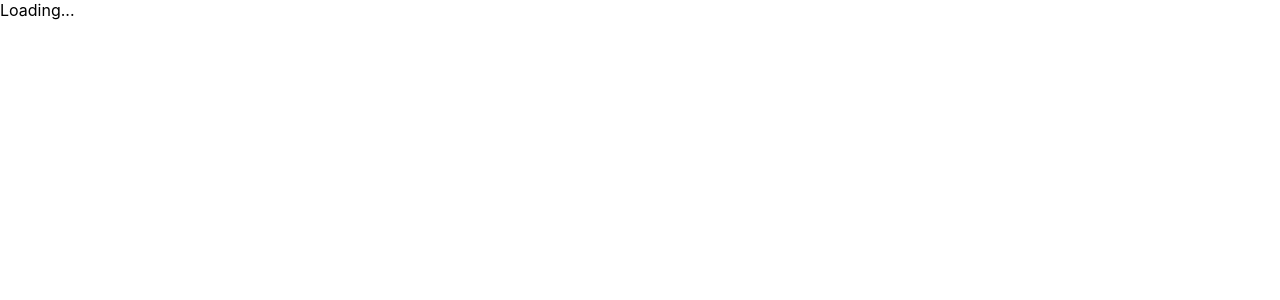
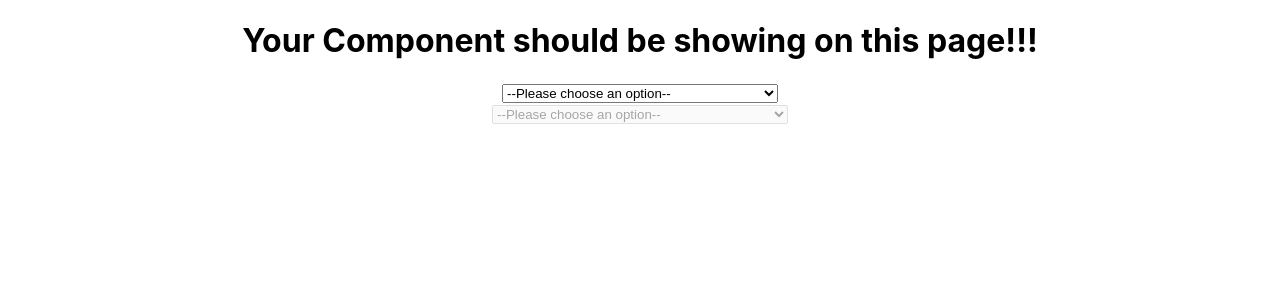
Before and after one commit to camelPhonso/mockup, a React (Create React App) app: page / in a window 1280 px wide. Shown: the top 300 px of the page. Built offline with nearby package versions, Linux system fonts and the light colour scheme.

Commit message:
disabled the second dropdown untill the first dropdown menu has a selection then enable second dropdown
relates #2

```diff
--- a/src/App.js
+++ b/src/App.js
@@ -1,25 +1,43 @@
-import React from "react";
+import "./App.css";
+import Dropdown from "./components/dropdown";
+import getAllRoutes from "./utils/getAllRoutes";
+import { useEffect, useState } from "react";
 
-export default function Dropdown({ routes, selectedRoute, setSelectedRoute, showId, disabled }) {
-  function handleChange(event) {
-    setSelectedRoute(event.target.value);
-  }
+function App() {
+  const [allRoutes, setAllRoutes] = useState([]);
+  const [selectedRoute, setSelectedRoute] = useState('');
+  const [selectedRouteWithId, setSelectedRouteWithId] = useState('');
 
-  // Ensure routes are defined before accessing them
-  if (!routes || routes.length === 0) {
-    return <div>Loading...</div>;
-  }
+  useEffect(() => {
+    const fetch = async () => {
+      const fetchedRoutes = await getAllRoutes();
+      setAllRoutes(fetchedRoutes);
+    };
+
+    fetch();
+  }, []);
 
   return (
-    <div>
-      <select id="dropdown" value={selectedRoute} onChange={handleChange} disabled={disabled}>
-        <option value="">--Please choose an option--</option>
-        {routes.map((route, index) => (
-          <option key={index} value={route.name}>
-            {route.name} {showId && `(${route.routeId})`}
-          </option>
-        ))}
-      </select>
+    <div className="App">
+      <h1>Your Component should be showing on this page!!!</h1>
+      <Dropdown
+        routes={allRoutes}
+        selectedRoute={selectedRoute}
+        setSelectedRoute={setSelectedRoute}
+        showId={false}
+      />
+      {selectedRoute && <p>You selected: {selectedRoute}</p>}
+
+      <Dropdown
+        routes={allRoutes}
+        selectedRoute={selectedRouteWithId}
+        setSelectedRoute={setSelectedRouteWithId}
+        showId={true}
+        disabled={!selectedRoute}
+      />
+      {selectedRouteWithId && <p>You selected: {selectedRouteWithId}</p>}
     </div>
   );
 }
+
+export default App;
```
